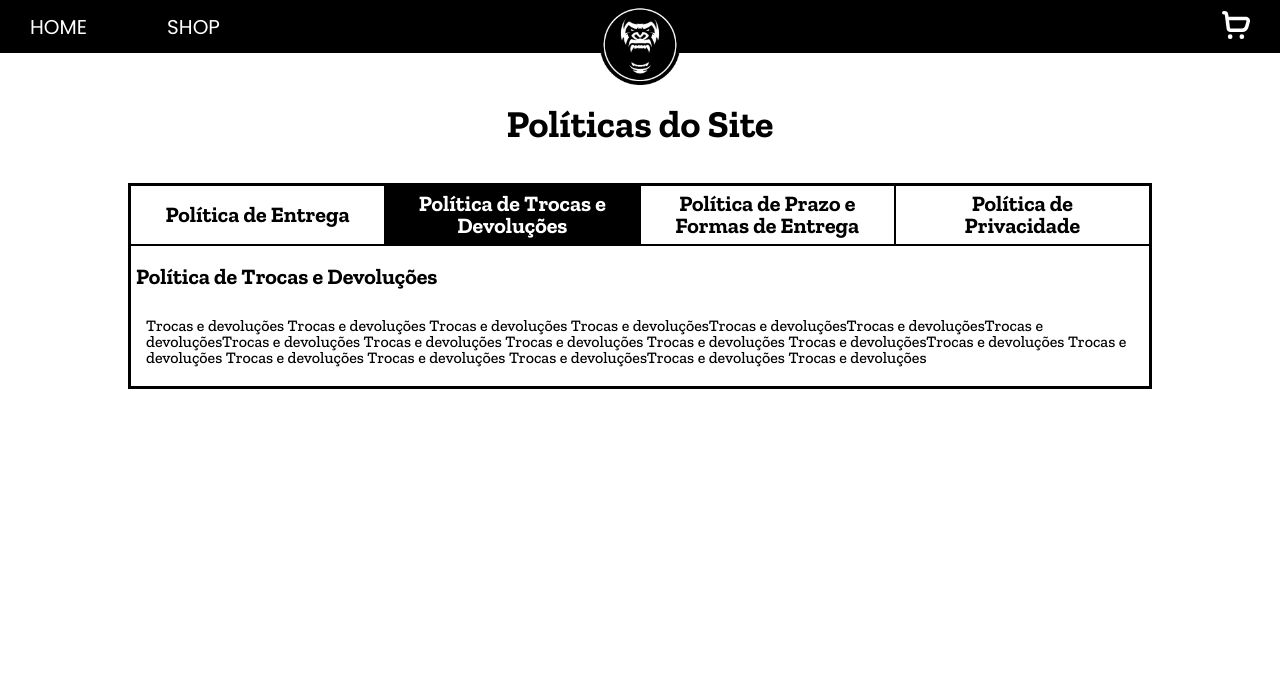
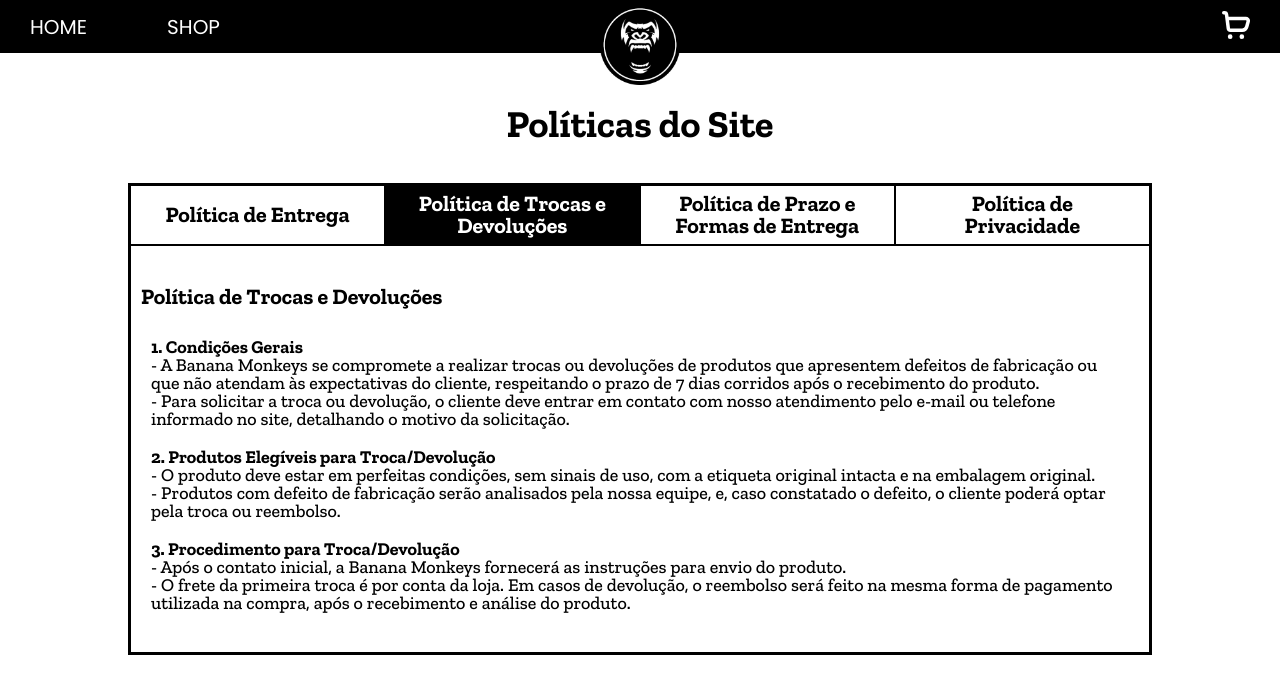
Before and after one commit to Scalco7/ecoomerce-web, a Next.js app: page /policies in a window 1280 px wide. Both pictures are taken after a click on the element "Política de Trocas e Devoluções". Shown: the top 694 px of the page. Built offline with nearby package versions, Linux system fonts and the light colour scheme.

Commit message:
exchange policies

```diff
--- a/src/components/organisms/policiesSections/exchangesSection/exchangesSection.tsx
+++ b/src/components/organisms/policiesSections/exchangesSection/exchangesSection.tsx
@@ -10,17 +10,43 @@ const zillaSlab = Zilla_Slab({
 export default function ExchangesSection() {
   return (
     <main className={styles.main}>
-      <p className={styles.title}>Política de Trocas e Devoluções</p>
-      <section className={`${styles.boxText} ${zillaSlab.className}`}>
-        <p>
-          Trocas e devoluções Trocas e devoluções Trocas e devoluções Trocas e
-          devoluçõesTrocas e devoluçõesTrocas e devoluçõesTrocas e
-          devoluçõesTrocas e devoluções Trocas e devoluções Trocas e devoluções
-          Trocas e devoluções Trocas e devoluçõesTrocas e devoluções Trocas e
-          devoluções Trocas e devoluções Trocas e devoluções Trocas e
-          devoluçõesTrocas e devoluções Trocas e devoluções
-        </p>
-      </section>
+      <main className={styles.main}>
+        <p className={styles.title}>Política de Trocas e Devoluções </p>
+        <section className={styles.boxText}>
+          <section>
+            <p>1. Condições Gerais</p>
+            <p className={zillaSlab.className}>
+              - A Banana Monkeys se compromete a realizar trocas ou devoluções
+              de produtos que apresentem defeitos de fabricação ou que não
+              atendam às expectativas do cliente, respeitando o prazo de 7 dias
+              corridos após o recebimento do produto. <br />- Para solicitar a
+              troca ou devolução, o cliente deve entrar em contato com nosso
+              atendimento pelo e-mail ou telefone informado no site, detalhando
+              o motivo da solicitação.
+            </p>
+          </section>
+          <section>
+            <p>2. Produtos Elegíveis para Troca/Devolução</p>
+            <p className={zillaSlab.className}>
+              - O produto deve estar em perfeitas condições, sem sinais de uso,
+              com a etiqueta original intacta e na embalagem original.
+              <br />- Produtos com defeito de fabricação serão analisados pela
+              nossa equipe, e, caso constatado o defeito, o cliente poderá optar
+              pela troca ou reembolso.
+            </p>
+          </section>
+          <section>
+            <p>3. Procedimento para Troca/Devolução</p>
+            <p className={zillaSlab.className}>
+              - Após o contato inicial, a Banana Monkeys fornecerá as instruções
+              para envio do produto.
+              <br />- O frete da primeira troca é por conta da loja. Em casos de
+              devolução, o reembolso será feito na mesma forma de pagamento
+              utilizada na compra, após o recebimento e análise do produto.
+            </p>
+          </section>
+        </section>
+      </main>
     </main>
   );
 }
--- a/src/components/organisms/policiesSections/exchangesSection/style.module.css
+++ b/src/components/organisms/policiesSections/exchangesSection/style.module.css
@@ -6,7 +6,11 @@
 }
 
 .boxText {
+  font-size: 18px;
   padding: 0px 10px;
+  display: flex;
+  flex-direction: column;
+  gap: 20px;
 }
 
 .title {
```
